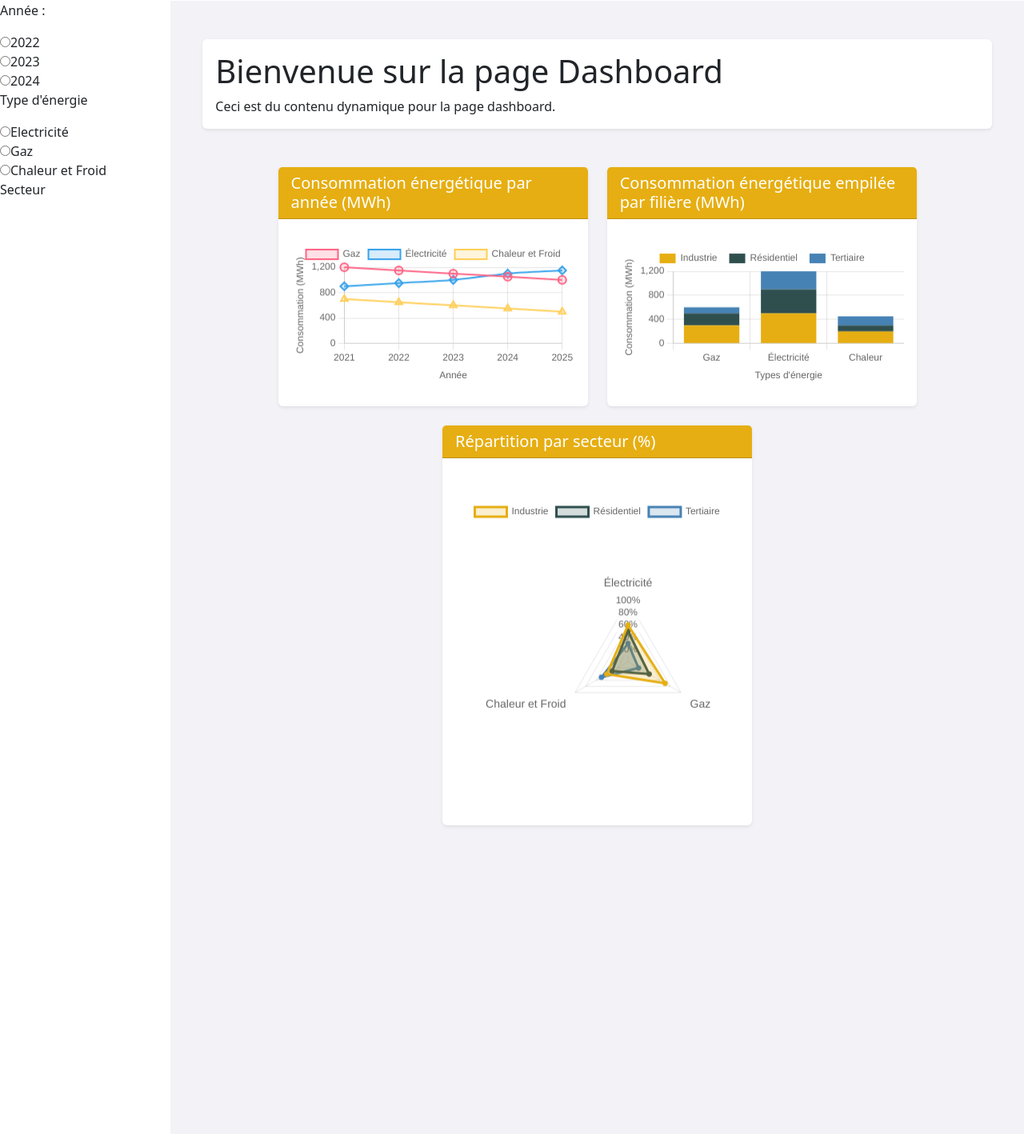
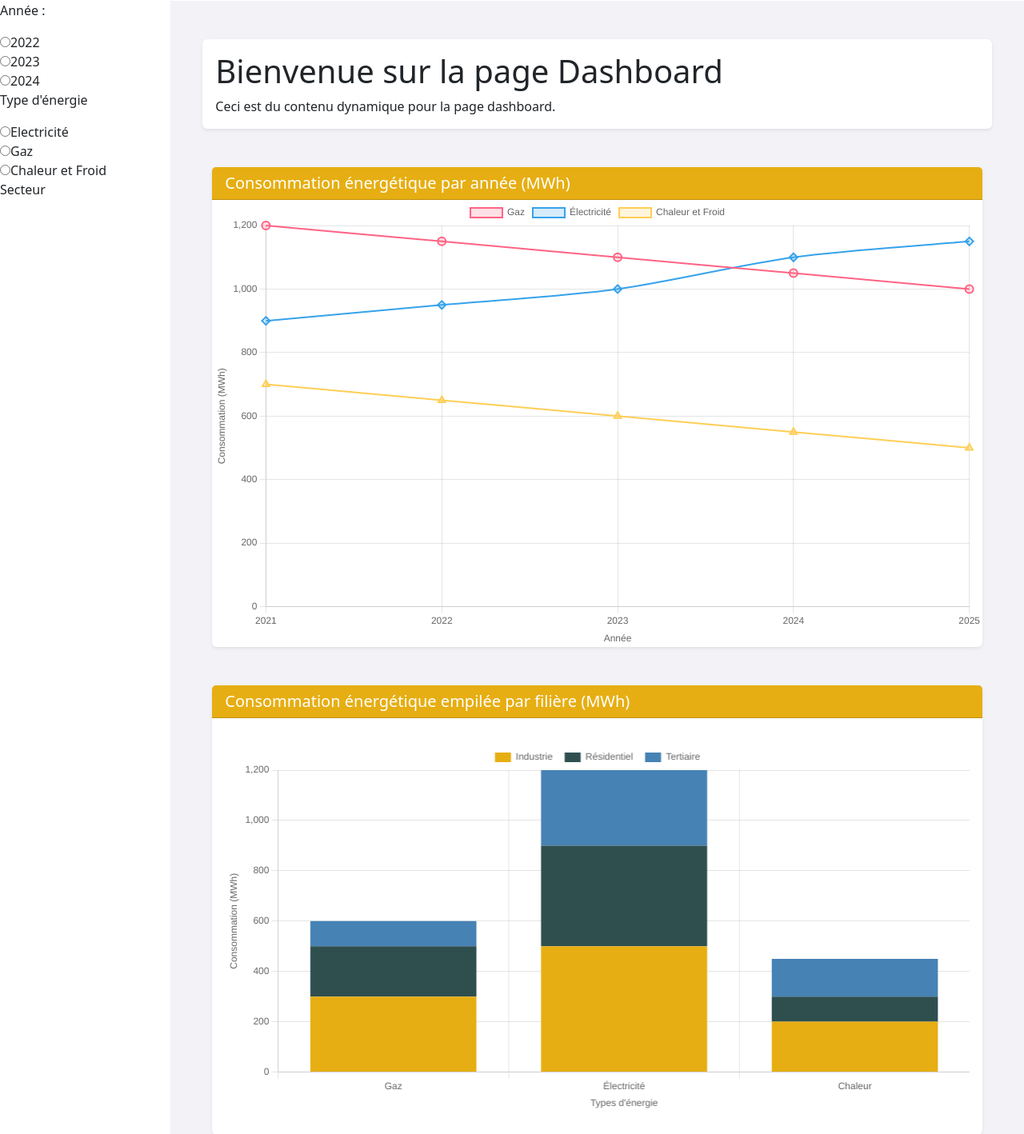
Before and after one commit to MathisToinon/SAE-TOD, a Django app: page /dashboard/ in a window 1280 px wide. Shown: the part 59-1477 px from the top of the page at 80% size. Run offline with Django 4.2, Linux system fonts and the light colour scheme; the visitor is signed in with stand-in values (Sample User, id 1).

Commit message:
fix dashboard

```diff
--- a/app_pinguin/templates/dashboard.html
+++ b/app_pinguin/templates/dashboard.html
@@ -14,17 +14,17 @@
         <!-- Canvas pour le graphique -->
         <div class="container my-4">
           <div class="row g-4 justify-content-center">
-              <div class="col-12 col-md-6 col-lg-5">
-                  <div class="card border-0 shadow-sm mb-4 h-100" style="height: 500px;">
+              <div class="col-12">
+                  <div class="card border-0 shadow-sm mb-4" style="height: 600px; max-width: 100%;">
                     <div class="card-header bg-primary text-white">
                       <h5 class="mb-0">Consommation énergétique par année (MWh)</h5>
                     </div>
-                    <div class="card-body d-flex align-items-center justify-content-center">
-                      <canvas id="energyChart" style="max-width: 100%; max-height: 100%;"></canvas>
+                    <div class="card-body d-flex align-items-center justify-content-center p-0">
+                      <canvas id="energyChart" style="width: 100% !important; height: 100% !important;"></canvas>
                     </div>
                   </div>
                 </div>
-              <div class="col-12 col-md-6 col-lg-5">
+              <div class="col-12">
                   <div class="card border-0 shadow-sm mb-4 h-100" style="height: 500px;">
                     <div class="card-header bg-primary text-white">
                       <h5 class="mb-0">Consommation énergétique empilée par filière (MWh)</h5>
@@ -34,7 +34,7 @@
                     </div>
                   </div>
                 </div>
-              <div class="col-12 col-md-6 col-lg-5">
+              <div class="col-12">
                   <div class="card border-0 shadow-sm mb-4" style="height: 500px;">
                     <div class="card-header bg-primary text-white">
                       <h5 class="mb-0">Répartition par secteur (%)</h5>
```
